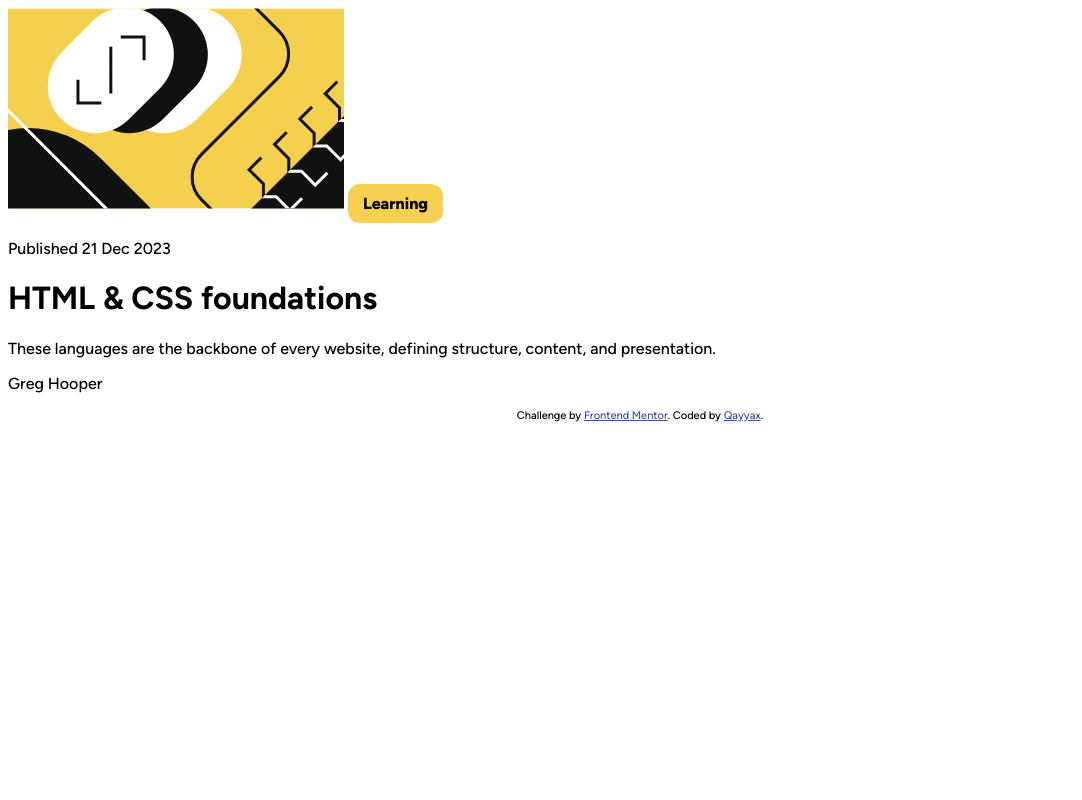
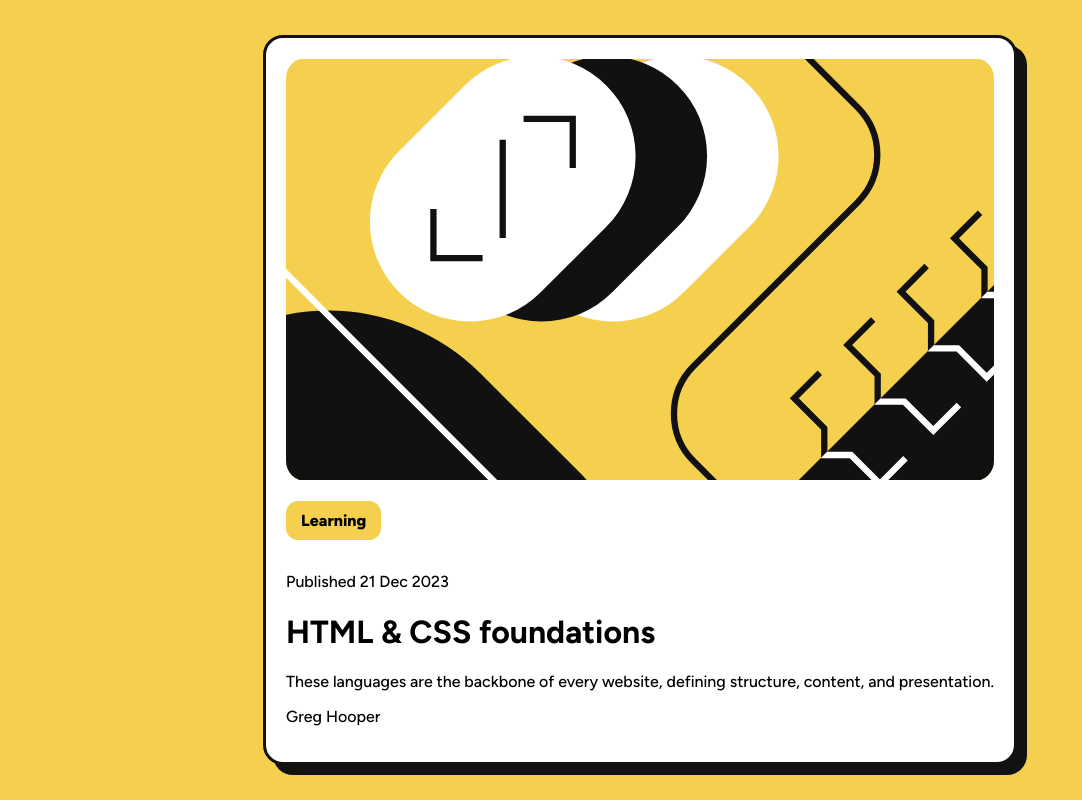
Before and after one commit to Qayyax/Blog-preview-card, a plain HTML site: page index.html in a window 1280 px wide. Shown: the whole page, without its empty margins (0-1082 px from the left). Drawn offline with Linux system fonts and the light colour scheme.

Commit message:
added border

```diff
--- a/index.html
+++ b/index.html
@@ -14,24 +14,17 @@
 
     <title>Frontend Mentor | Blog preview card</title>
     <link rel="stylesheet" href="styles.css" />
-
-    <style>
-      .attribution {
-        font-size: 11px;
-        text-align: center;
-      }
-      .attribution a {
-        color: hsl(228, 45%, 44%);
-      }
-    </style>
   </head>
   <body>
     <main>
-      <img
-        src="assets/images/illustration-article.svg"
-        alt="card illustration"
-      />
-      <div class="tag">Learning</div>
+      <div>
+        <img
+          src="assets/images/illustration-article.svg"
+          alt="card illustration"
+          class="illustration"
+        />
+      </div>
+      <p class="tag">Learning</p>
 
       <p>Published 21 Dec 2023</p>
 
@@ -44,11 +37,5 @@
 
       <div class="author"><p>Greg Hooper</p></div>
     </main>
-    <div class="attribution">
-      Challenge by
-      <a href="https://www.frontendmentor.io?ref=challenge" target="_blank"
-        >Frontend Mentor</a
-      >. Coded by <a href="#">Qayyax</a>.
-    </div>
   </body>
 </html>
--- a/styles.css
+++ b/styles.css
@@ -15,6 +15,22 @@
 body {
   font-family: "Figtree", sans-serif;
   font-weight: 500;
+  margin: 0;
+  padding: 0;
+  display: flex;
+  flex-direction: column;
+  align-items: center;
+  justify-content: center;
+  height: 100vh;
+  background-color: var(--yellow);
+}
+
+main {
+  background-color: var(--white);
+  padding: 20px;
+  border-radius: 20px;
+  border: 3px solid var(--Gray-950);
+  box-shadow: 10px 10px var(--Gray-950);
 }
 
 .tag {
@@ -24,3 +40,9 @@ body {
   display: inline-block;
   font-weight: 800;
 }
+
+.illustration {
+  width: 100%;
+  height: auto;
+  border-radius: 20px;
+}
```
